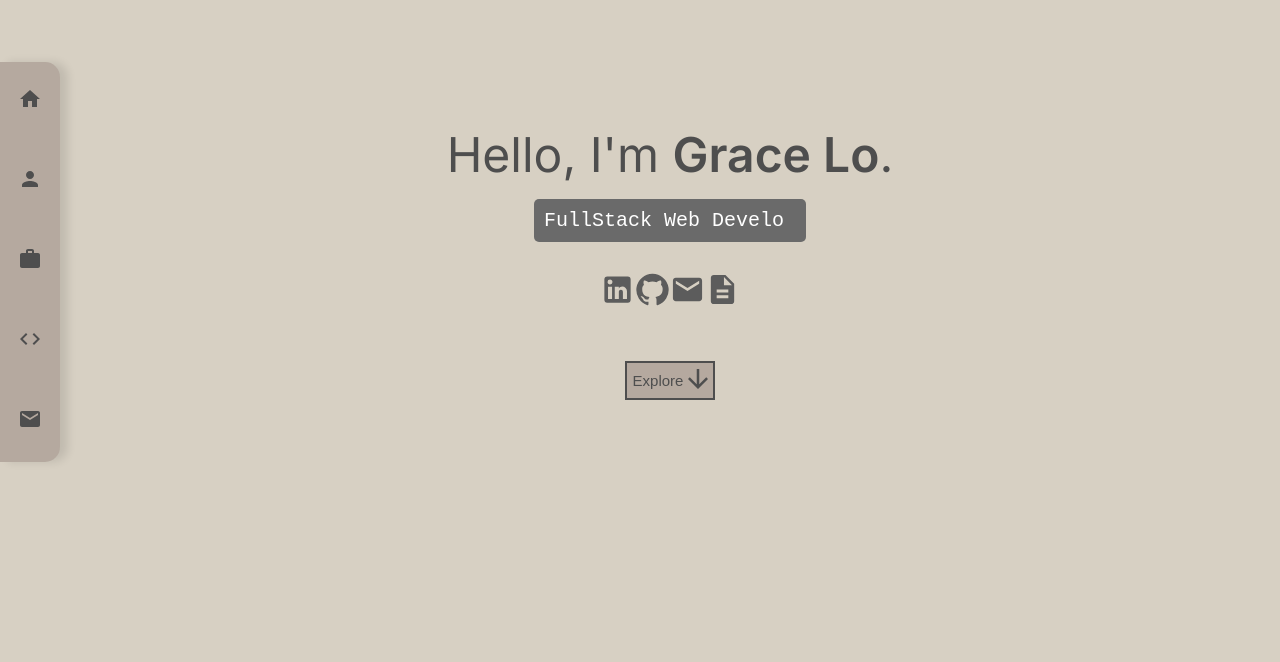
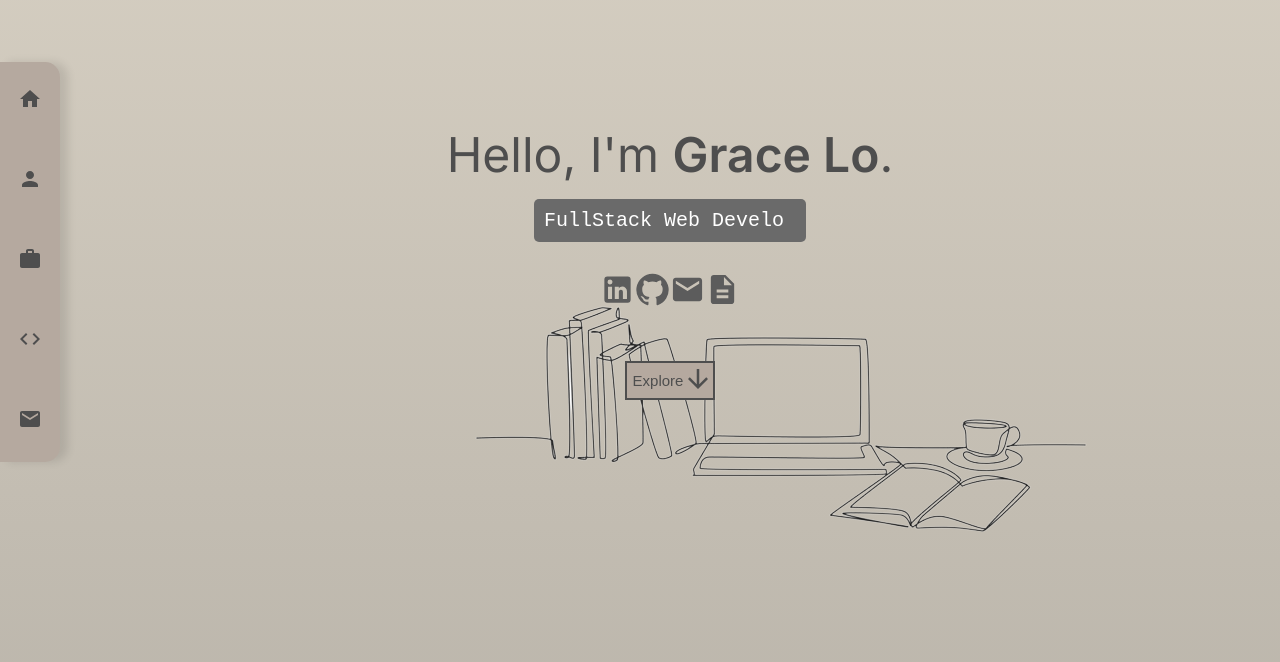
Before and after one commit to gracelo0717/gracelo0717.github.io, a React app: page / in a window 1280 px wide. Shown: the part 138-800 px from the top of the page. Built offline with nearby package versions, Linux system fonts and the light colour scheme.

Commit message:
add computer bg pic

```diff
--- a/src/styles.css
+++ b/src/styles.css
@@ -7,7 +7,7 @@ body {
   padding: 0;
   height: 100%;
   font-family: 'Inter', sans-serif;
-  background-color: #d7d0c3;
+  background: linear-gradient(180deg, #d7d0c3, #4e4e4e);
 }
 
 .landing-page {
@@ -19,6 +19,7 @@ body {
   overflow-y: auto;
   scroll-snap-type: y mandatory;
   margin-left: 60px;
+  background: url('assets/computer.png') no-repeat 415px 320px;
 }
 
 .section {
```
Also changed, not shown: src/assets/computer.png (added).
